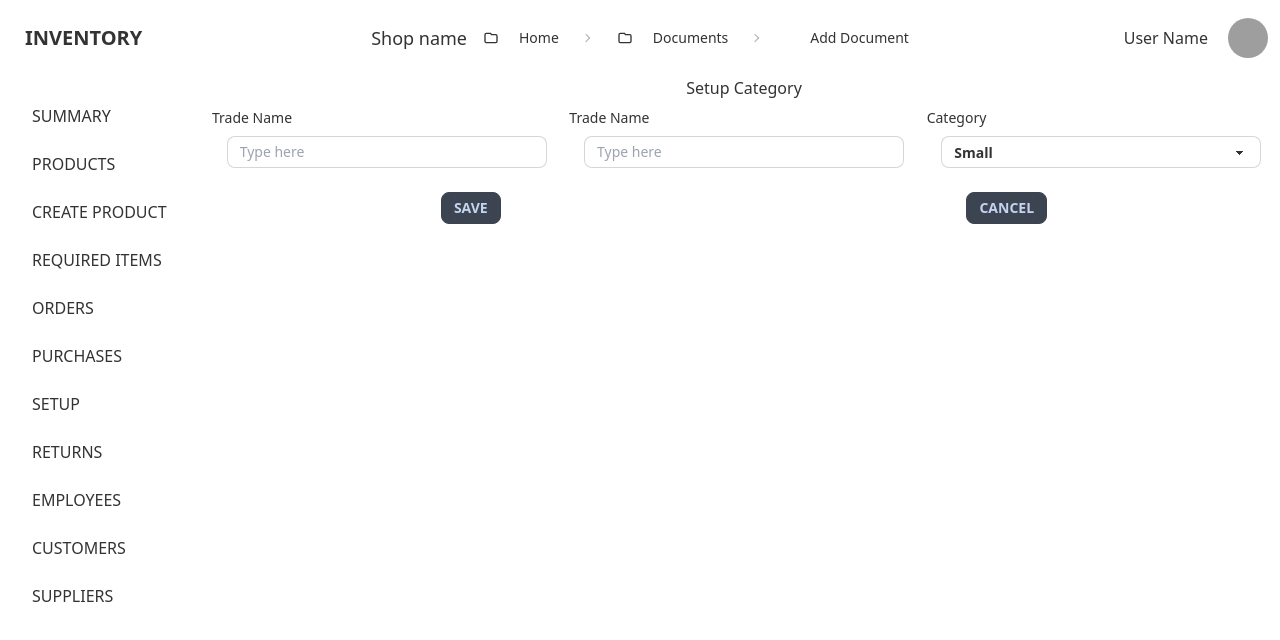
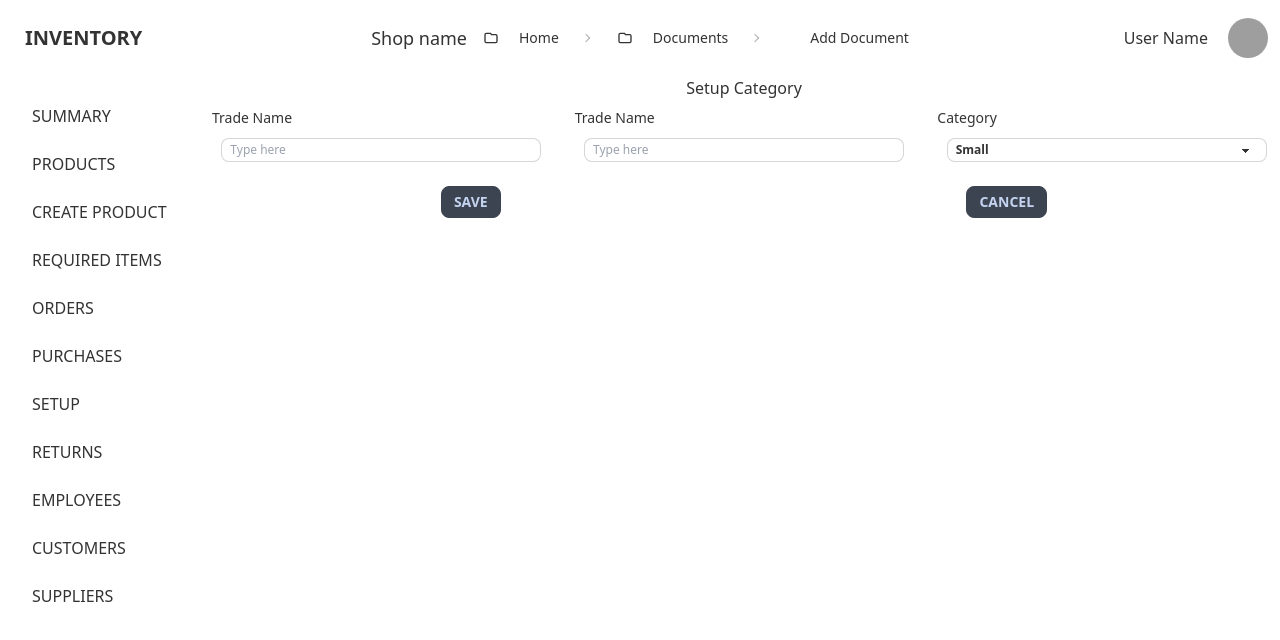
Before and after one commit to nDevers/inventory-management-system, a React (Create React App) app: page /dashboard/setup-category in a window 1280 px wide. Shown: the top 640 px of the page. Built offline with nearby package versions, Linux system fonts and the light colour scheme; grey boxes are pictures that could not be loaded.

Commit message:
setup category page

```diff
--- a/src/pages/Dashboard/Setup/SetupCategories.js
+++ b/src/pages/Dashboard/Setup/SetupCategories.js
@@ -5,26 +5,26 @@ const SetupCategories = () => {
         <div>
             <h2>Setup Category</h2>
 
-            <div className='grid grid-cols-3'>
+            <div className='grid grid-cols-3 items-center gap-4'>
                 <div>
                     <label class="label">
                         <span class="label-text">Trade Name</span>
                     </label>
-                    <input type="text" placeholder="Type here" class="input input-sm input-bordered w-full max-w-xs" />
+                    <input type="text" placeholder="Type here" class="input input-xs input-bordered w-full max-w-xs" />
                 </div>
 
                 <div>
                     <label class="label">
                         <span class="label-text">Trade Name</span>
                     </label>
-                    <input type="text" placeholder="Type here" class="input input-sm input-bordered w-full max-w-xs" />
+                    <input type="text" placeholder="Type here" class="input input-xs input-bordered w-full max-w-xs" />
                 </div>
 
                 <div className="div">
                     <label class="label">
                         <span class="label-text">Category</span>
                     </label>
-                    <select class="select select-bordered select-sm w-full max-w-xs">
+                    <select class="select select-bordered select-xs w-full max-w-xs">
                         <option disabled selected>Small</option>
                         <option>Small Apple</option>
                         <option>Small Orange</option>
@@ -34,12 +34,8 @@ const SetupCategories = () => {
             </div>
 
             <div className='flex justify-around items-center my-6'>
-                <button class="btn btn-sm gap-2">
-                    Save
-                </button>
-                <button class="btn btn-sm gap-2">
-                    Cancel
-                </button>
+                <button class="btn btn-sm">Save</button>
+                <button class="btn btn-sm">Cancel</button>
             </div>
         </div>
     );
```
